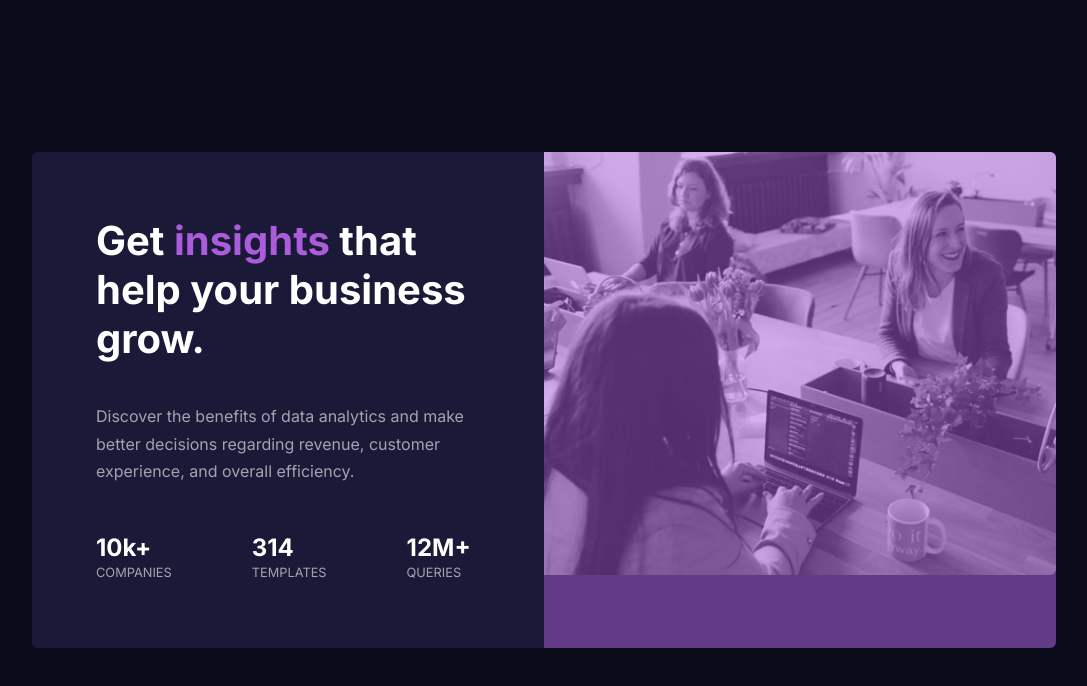
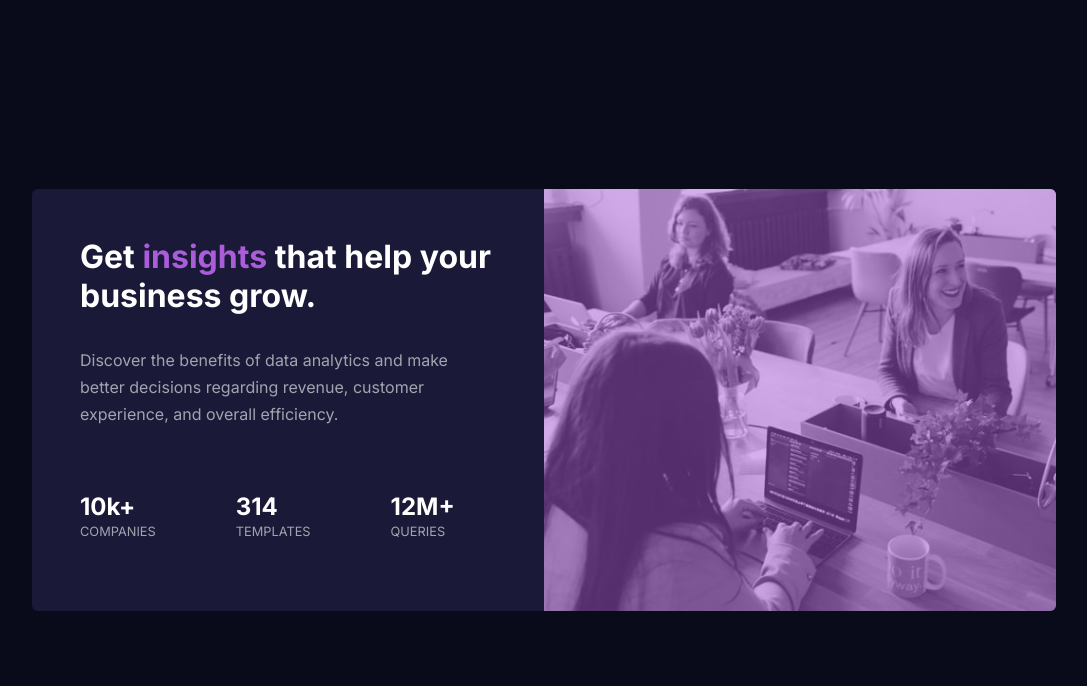
Before and after one commit to Miassa35/stats-preview-card-component, a plain HTML site: page index.html in a window 1280 px wide. Shown: the whole page, without its empty margins (96-1183 px from the left). Drawn offline with Linux system fonts and the light colour scheme.

Commit message:
Add files via upload

```diff
--- a/styles.css
+++ b/styles.css
@@ -64,7 +64,7 @@
     font-size: .8em;
     color: var(--neutral-stat-headings);
     line-height: 1.7em;
-    margin-bottom: 3em;
+
 }
 span{
     color: var(--primary-accent);
@@ -73,6 +73,7 @@ span{
     display: flex;
     flex-direction: column;
     gap: 1.5em;
+    padding-top: 4em;
 }
 .stat__title{
     font-family: var(--ff-headings);
@@ -105,7 +106,7 @@ span{
         order: 1;
         flex-basis: 50%;
         text-align: left;
-        padding: 4em;
+        padding: 3em;
     }
     .card__image .card__image--mobile{
         display: none;
@@ -116,11 +117,11 @@ span{
         border-radius: 0 6px 6px 0;
     }
     .card__title{
-        font-size: 2.5em;
+        font-size: 2em;
     }
     .card__text{
         font-size: 1em;
-    }
+        }
     .stats{
         display: flex;
         flex-direction: row;
```
